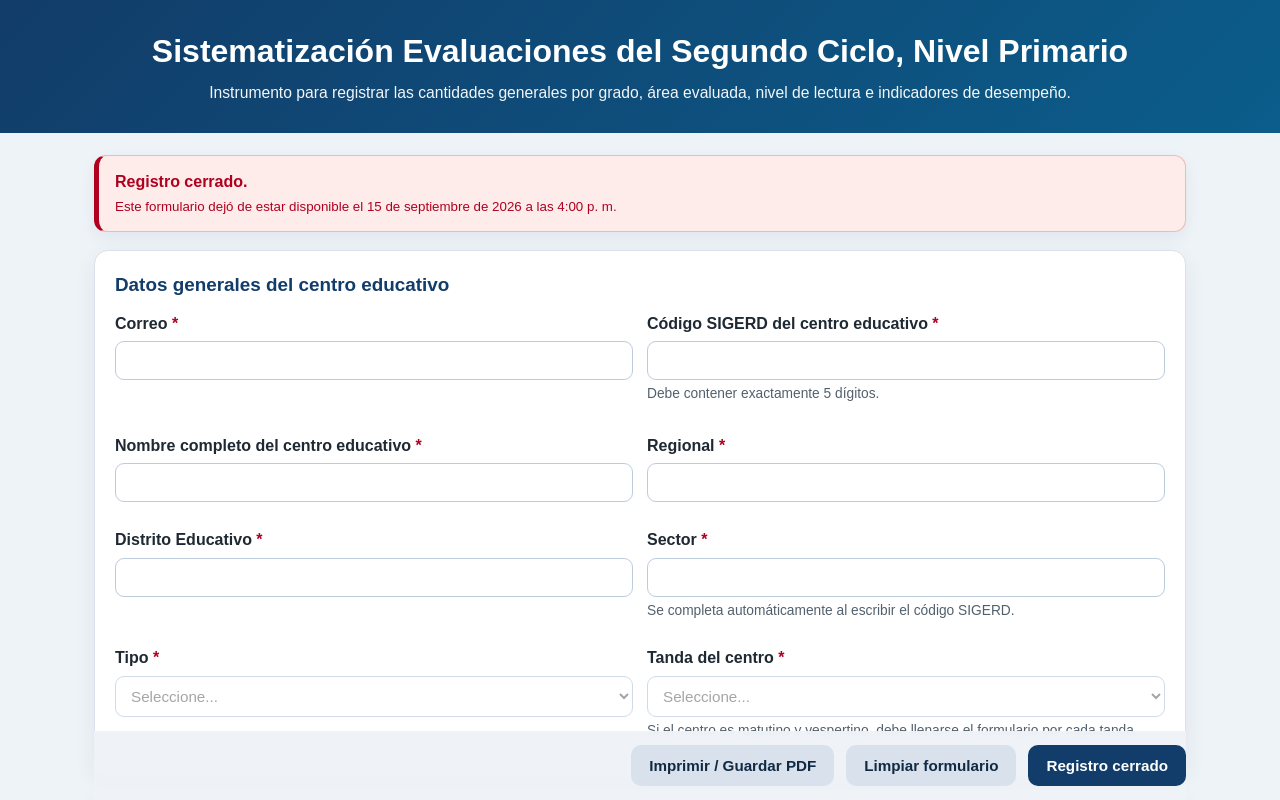
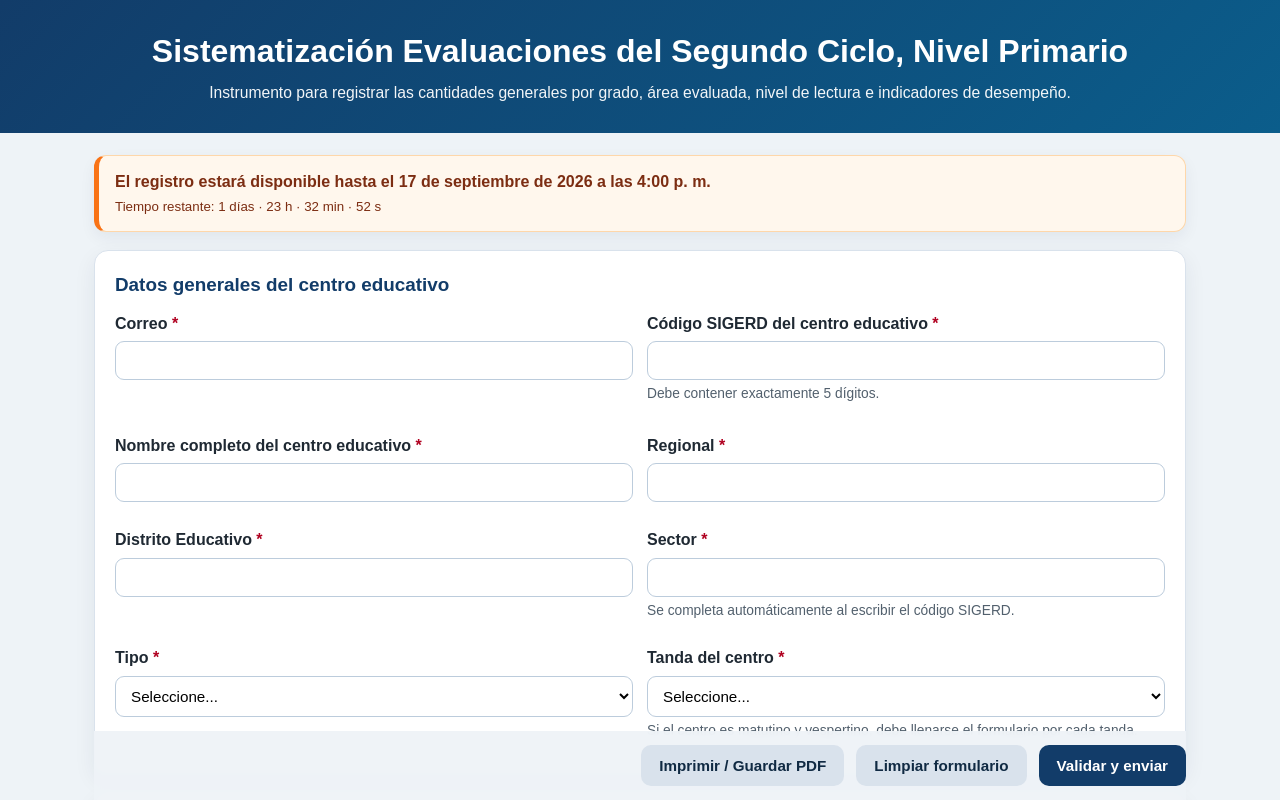
Before and after one commit to aminier06/formulariosegundociclo, a plain HTML site: page index.html in a window 1280 px wide. Shown: the top 800 px of the page. Drawn offline with Linux system fonts and the light colour scheme.

Commit message:
Update index.html

```diff
--- a/index.html
+++ b/index.html
@@ -396,9 +396,9 @@ select.locked-field {
     // Debe terminar normalmente en /exec
     const SCRIPT_URL = "https://script.google.com/macros/s/AKfycbzW9A_l2x7O_f8KXzM0Ytszt3f9ZuawzlX8eErktYl3PeuaAYmDWgfAFz6Rj-n9juS-/exec"; // Debe coincidir con el action del formulario
 
-    // Fecha de cierre del formulario: 12 de junio de 2026, 2:00 p. m.
+    // Fecha de cierre del formulario: 17 de septiembre de 2026, 4:00 p. m.
     // Se usa la zona horaria de República Dominicana (-04:00).
-    const FECHA_CIERRE_FORMULARIO = new Date("2026-09-15T16:00:00-04:00");
+    const FECHA_CIERRE_FORMULARIO = new Date("2026-09-17T16:00:00-04:00");
 
     function formularioEstaCerrado() {
       return new Date() >= FECHA_CIERRE_FORMULARIO;
@@ -426,7 +426,7 @@ select.locked-field {
 
       if (restante <= 0) {
         aviso.classList.add("cerrado");
-        aviso.innerHTML = `Registro cerrado.<small>Este formulario dejó de estar disponible el 15 de septiembre de 2026 a las 4:00 p. m.</small>`;
+        aviso.innerHTML = `Registro cerrado.<small>Este formulario dejó de estar disponible el 17 de septiembre de 2026 a las 4:00 p. m.</small>`;
 
         form.querySelectorAll("input, select, textarea").forEach(control => {
           control.disabled = true;
@@ -441,7 +441,7 @@ select.locked-field {
       }
 
       aviso.classList.remove("cerrado");
-      aviso.innerHTML = `El registro estará disponible hasta el 15 de septiembre de 2026 a las 4:00 p. m.<small>Tiempo restante: ${formatearTiempoRestante(restante)}</small>`;
+      aviso.innerHTML = `El registro estará disponible hasta el 17 de septiembre de 2026 a las 4:00 p. m.<small>Tiempo restante: ${formatearTiempoRestante(restante)}</small>`;
     }
 
     const sections = [
@@ -1354,7 +1354,7 @@ select.locked-field {
         document.getElementById("modalResponsable").style.display = "none";
         formularioPendiente = null;
         aplicarEstadoCierreFormulario();
-        alert("El registro de resultados cerró el 12 de junio de 2026 a las 2:00 p. m.");
+        alert("El registro de resultados cerró el 17 de septiembre de 2026 a las 4:00 p. m.");
         return;
       }
 
@@ -1403,7 +1403,7 @@ select.locked-field {
 
       if (formularioEstaCerrado()) {
         aplicarEstadoCierreFormulario();
-        alert("El registro de resultados cerró el 12 de junio de 2026 a las 2:00 p. m.");
+        alert("El registro de resultados cerró el 17 de septiembre de 2026 a las 4:00 p. m.");
         return;
       }
 
```
